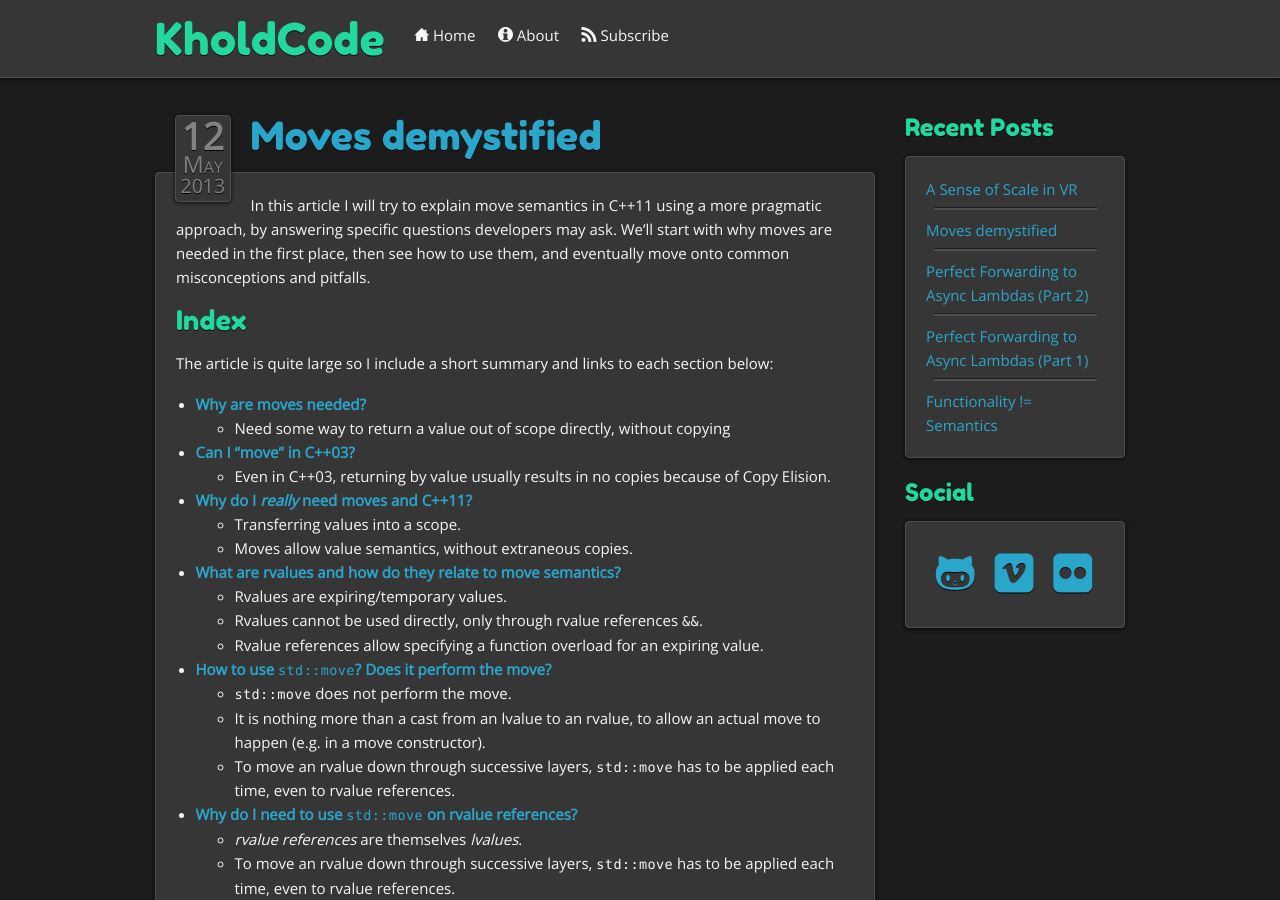
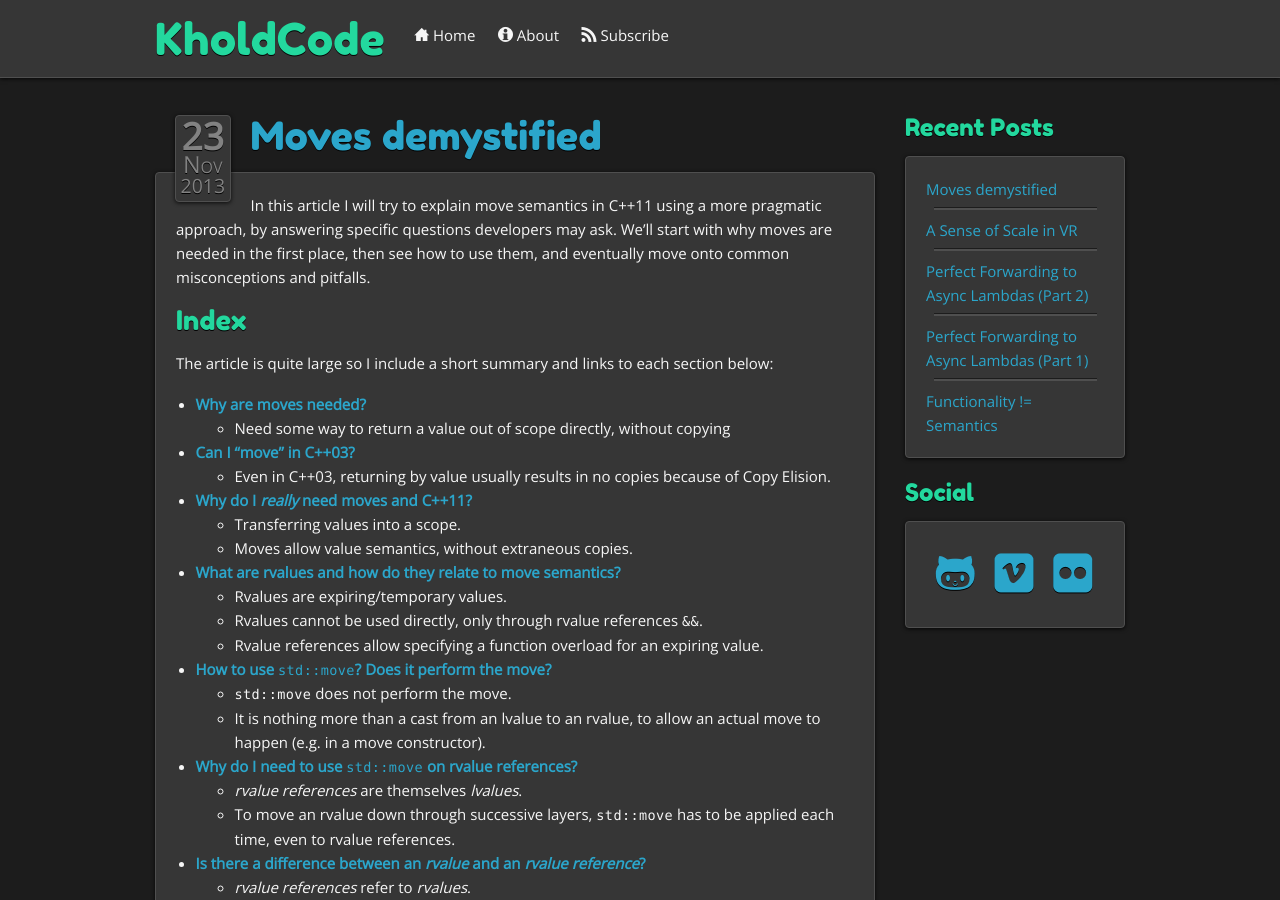
Before and after one commit to KholdStare/kholdstare.github.com, a Jekyll site: the page built from _posts/2013-11-23-moves-demystified.markdown, in a window 1280 px wide and 900 px high. Built offline with Jekyll 4.4.1, drawn with Linux system fonts in a browser that asks for light colours; comment, search, counter and statistics services are not loaded; some of the changed text lies outside the part shown.

Commit message:
Publishing Move article!

```diff
--- a/_posts/2013-05-12-moves-demystified.markdown
+++ b/_posts/2013-11-23-moves-demystified.markdown
@@ -48,8 +46,6 @@ section below:
    * `std::move` does not perform the move.
    * It is nothing more than a cast from an lvalue to an rvalue, to allow an
      actual move to happen (e.g. in a move constructor).
-   * To move an rvalue down through successive layers, `std::move` has to be
-     applied each time, even to rvalue references.
 
 * [Why do I need to use `std::move` on rvalue references?](#std-move2)
 
```
Also changed, not shown: other parts of _posts/2013-11-23-moves-demystified.markdown (+0 -2 lines).
